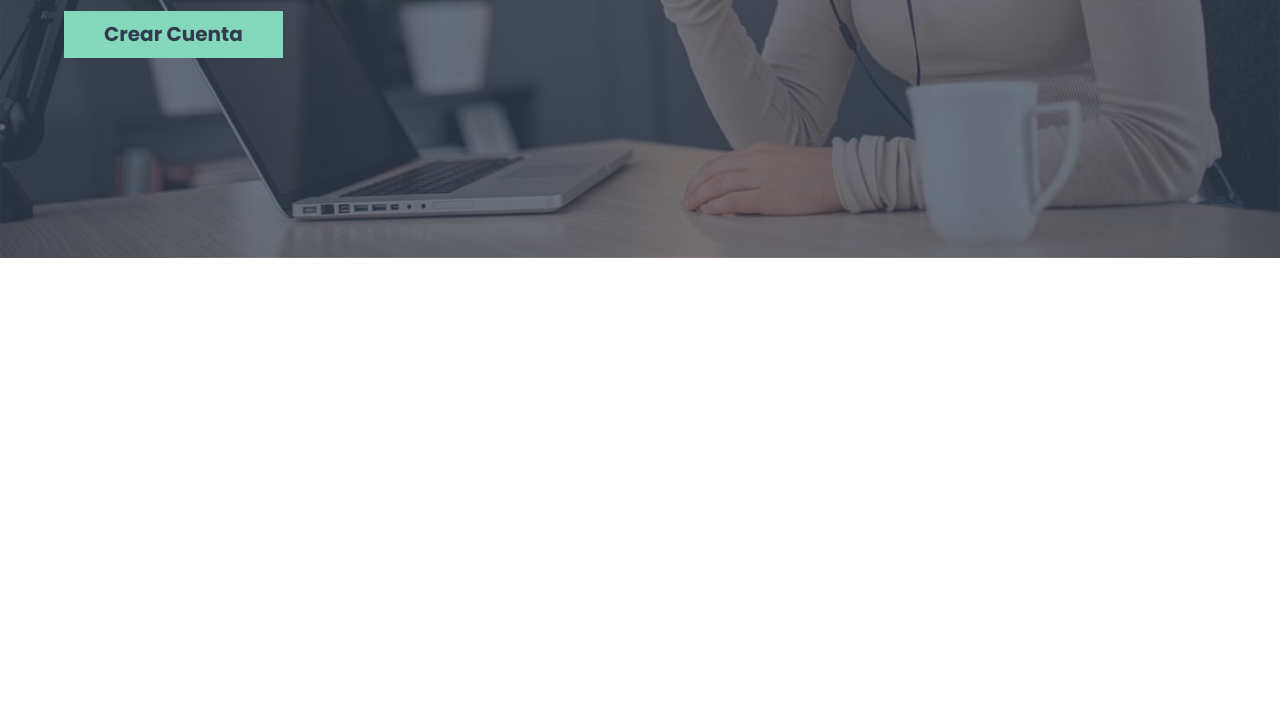
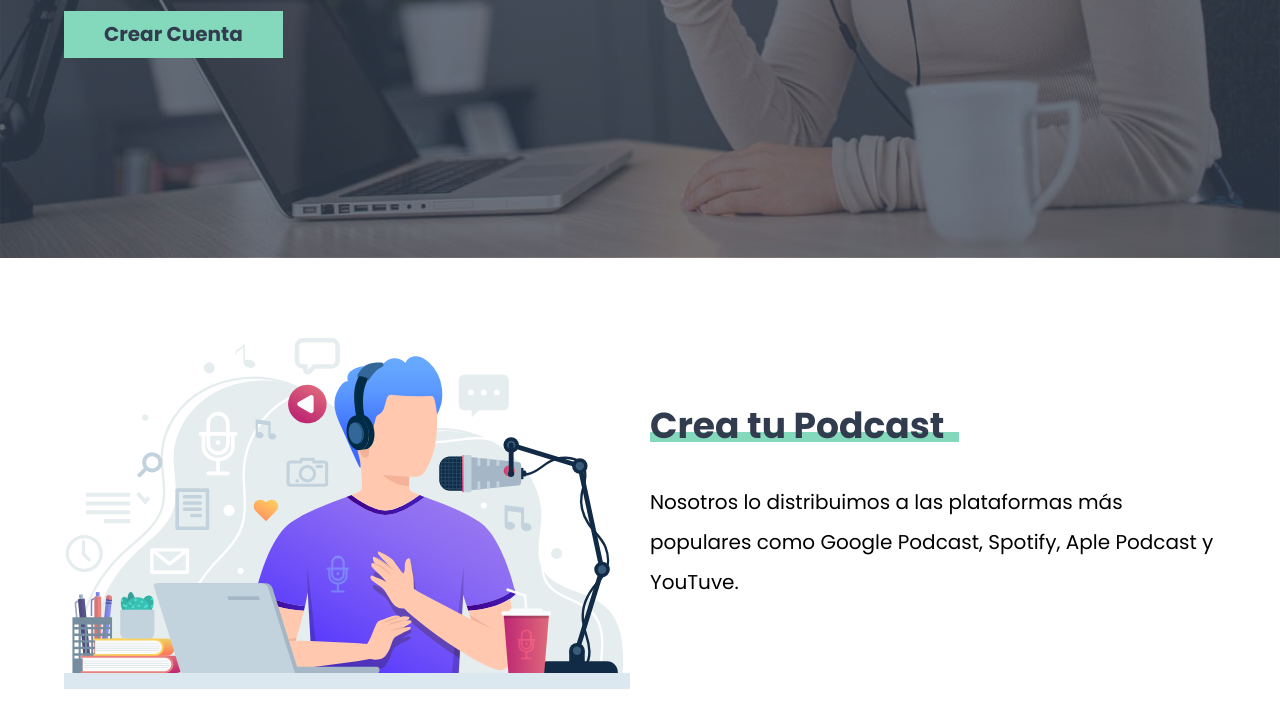
Before and after one commit to dolivare5/podcastdm, a website: page index.html in a window 1280 px wide. Shown: the part 561-1288 px from the top of the page. Before the commit the page ends 819 px from the top, so only its background shows below. Drawn offline with Linux system fonts and the light colour scheme.

Commit message:
Sección crea tu podcast finalizado. Solo utilize display grid y un pseudo selector para darle el estilo que se muestra en esta sección.

```diff
--- a/index.html
+++ b/index.html
@@ -25,5 +25,23 @@
             </div> <!-- .header__grid .contenedor -->
         </header> <!-- .header -->
 
+        <section class="contenedor sect-crea-tu-podcast">
+            <div class="sect-crea-tu-podcast__grid">
+
+                <div class="sect-crea-tu-podcast__imagen">
+                    <img src="build/img/imagen_podcast.svg" alt="Imagen podcast">
+                </div> <!-- .sect-crea-tu-podcast__imagen -->
+
+                <div class="sect-crea-tu-podcast__contenido">
+                    <h2 class="sect-crea-tu-podcast__heading">Crea tu Podcast</h2>
+                    <p class="sect-crea-tu-podcast__descripcion">
+                        Nosotros lo distribuimos a las plataformas más populares como Google Podcast, Spotify,
+                        Aple Podcast y YouTuve.
+                    </p> <!-- .sect-crea-tu-podcast__descripcion -->
+                </div> <!-- .sect-crea-tu-podcast__contenido -->
+
+            </div> <!-- .sect-crea-tu-podcast__grid -->
+        </section> <!-- .contenedor sect-crea-tu-podcast -->
+
     </body>
 </html>
--- a/src/scss/base/_globales.scss
+++ b/src/scss/base/_globales.scss
@@ -39,6 +39,25 @@ h1, h2, h3 {
 h1 {
     font-size: 4rem;
 }
+
+h2{
+    font-size: 3.6rem;
+    display: inline-block;
+    margin-top: 5rem;
+    color: v.$secundario;
+    @include m.tablet{
+        margin-top: 0;
+    }
+    &::after{
+        content: '';
+        background-color: v.$primario;
+        height: 1rem;
+        width: 105%;
+        display: block;
+        margin: -1.4rem 0 0 0;
+    }
+}
+
 h3 {
     font-size: 2.8rem;
     text-align: center;
@@ -48,3 +67,10 @@ ul {
     padding: 0;
     list-style: none;
 }
+
+section{
+    padding: 3rem 0;
+    @include m.tablet{
+        padding: 8rem 0;
+    }
+}
--- /dev/null
+++ b/src/scss/ui/_creaTuPodcast.scss
@@ -0,0 +1,13 @@
+@use "../base/variables" as v;
+@use "../base/mixins" as m;
+
+.sect-crea-tu-podcast{
+
+    &__grid{
+
+        @include m.tablet{
+            @include m.grid(2, 2rem);
+            align-items: center;
+        }
+    }
+}
--- a/src/scss/ui/_index.scss
+++ b/src/scss/ui/_index.scss
@@ -1,4 +1,4 @@
 @forward "header";
-
+@forward "creaTuPodcast";
 
 @forward "botones";
```
Also changed, not shown: build/css/app.css, 1 other file.
